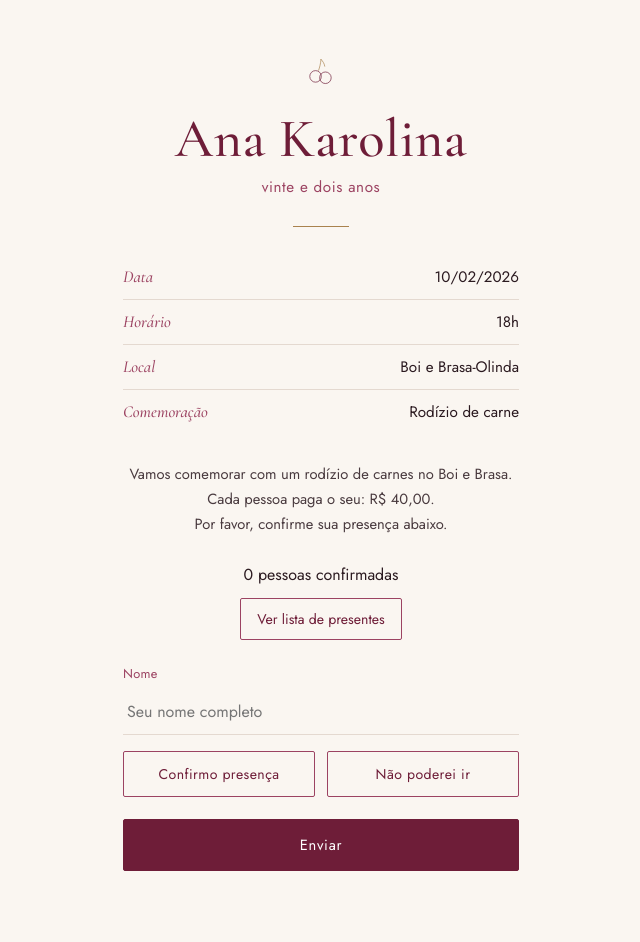
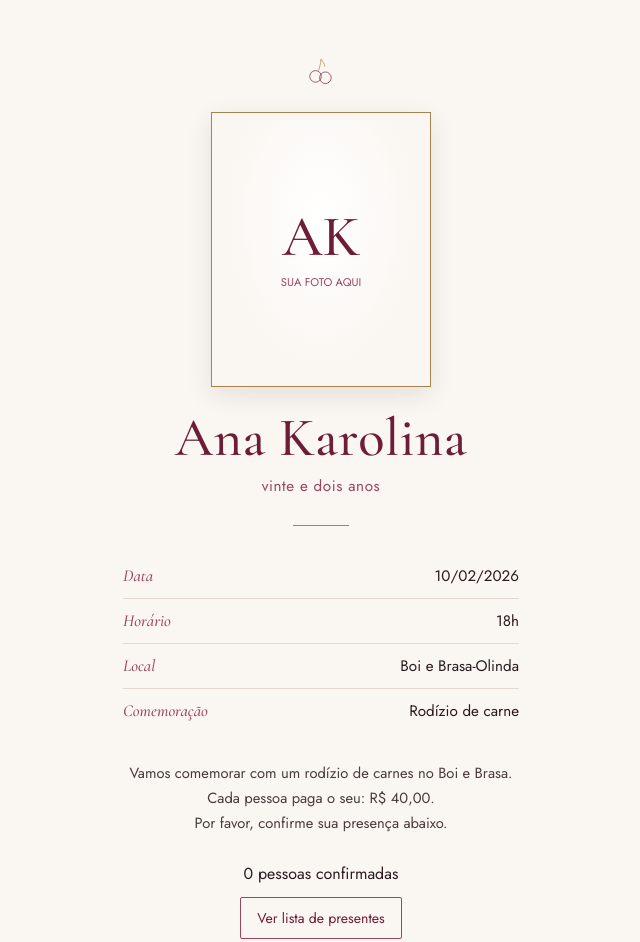
Before and after one commit to Gabriel0Pessoa/Niver-de-Karol, a website: page index.html in a window 1280 px wide. Shown: the top 942 px of the page, without its empty margins (319-959 px from the left). Drawn offline with nearby package versions, Linux system fonts and the light colour scheme; no server answers.

Commit message:
Personaliza convite com foto e animacoes

```diff
--- a/index.html
+++ b/index.html
@@ -42,9 +42,60 @@
     width:100%;
     max-width:460px;
     padding: 56px 32px 44px;
+    animation: convite-entra .75s ease-out both;
+  }
+  @keyframes convite-entra{
+    from{opacity:0; transform:translateY(14px);}
+    to{opacity:1; transform:translateY(0);}
   }
   .marca{ display:flex; justify-content:center; margin-bottom:22px; }
   .marca svg{ width:34px; height:34px; }
+  .foto-aniversariante{
+    position:relative;
+    width:min(220px, 72%);
+    aspect-ratio:4 / 5;
+    margin:0 auto 24px;
+    padding:7px;
+    border:1px solid var(--dourado);
+    background:var(--creme);
+    box-shadow:0 8px 24px rgb(43 26 32 / 10%);
+    animation: retrato-entra .85s .12s ease-out both;
+  }
+  @keyframes retrato-entra{
+    from{opacity:0; transform:translateY(10px) scale(.98);}
+    to{opacity:1; transform:translateY(0) scale(1);}
+  }
+  .foto-aniversariante img,
+  .foto-placeholder{
+    width:100%;
+    height:100%;
+  }
+  .foto-aniversariante img{display:block; object-fit:cover;}
+  .foto-placeholder{
+    display:none;
+    place-content:center;
+    gap:8px;
+    background:radial-gradient(ellipse at 50% 38%, #fff 0, var(--creme) 72%);
+    color:var(--vinho-suave);
+    text-align:center;
+  }
+  .sem-foto img{display:none;}
+  .sem-foto .foto-placeholder{display:grid;}
+  .foto-placeholder strong{
+    font-family:'Cormorant Garamond', serif;
+    font-size:3.6rem;
+    font-weight:500;
+    line-height:1;
+    color:var(--vinho);
+  }
+  .foto-placeholder span{font-size:.7rem;}
+  @media (prefers-reduced-motion: reduce){
+    *, *::before, *::after{
+      animation-duration:.01ms !important;
+      animation-iteration-count:1 !important;
+      scroll-behavior:auto !important;
+    }
+  }
   h1{
     font-family:'Cormorant Garamond', serif;
     font-weight:500;
@@ -224,6 +275,14 @@
     </svg>
   </div>
 
+  <figure class="foto-aniversariante sem-foto">
+    <img id="foto-aniversariante" src="/assets/foto-aniversariante.jpg" alt="Foto da Ana Karolina">
+    <div class="foto-placeholder" aria-hidden="true">
+      <strong>AK</strong>
+      <span>SUA FOTO AQUI</span>
+    </div>
+  </figure>
+
   <h1>Ana Karolina</h1>
   <p class="sub">vinte e dois anos</p>
 
@@ -296,6 +355,11 @@
   var form = document.getElementById('rsvp-form');
   var btnSim = document.querySelector('button[data-val="sim"]');
   var btnNao = document.querySelector('button[data-val="nao"]');
+  var foto = document.getElementById('foto-aniversariante');
+
+  foto.addEventListener('load', function(){
+    foto.parentElement.classList.remove('sem-foto');
+  });
 
   function readLocalState(){
     try {
--- a/server.js
+++ b/server.js
@@ -6,6 +6,7 @@ const path = require('path');
 const app = express();
 app.use(cors());
 app.use(express.json());
+app.use('/assets', express.static(path.join(__dirname, 'assets')));
 app.get('/', (req, res) => {
   res.sendFile(path.join(__dirname, 'index.html'));
 });
```
Also changed, not shown: 1 other file.
